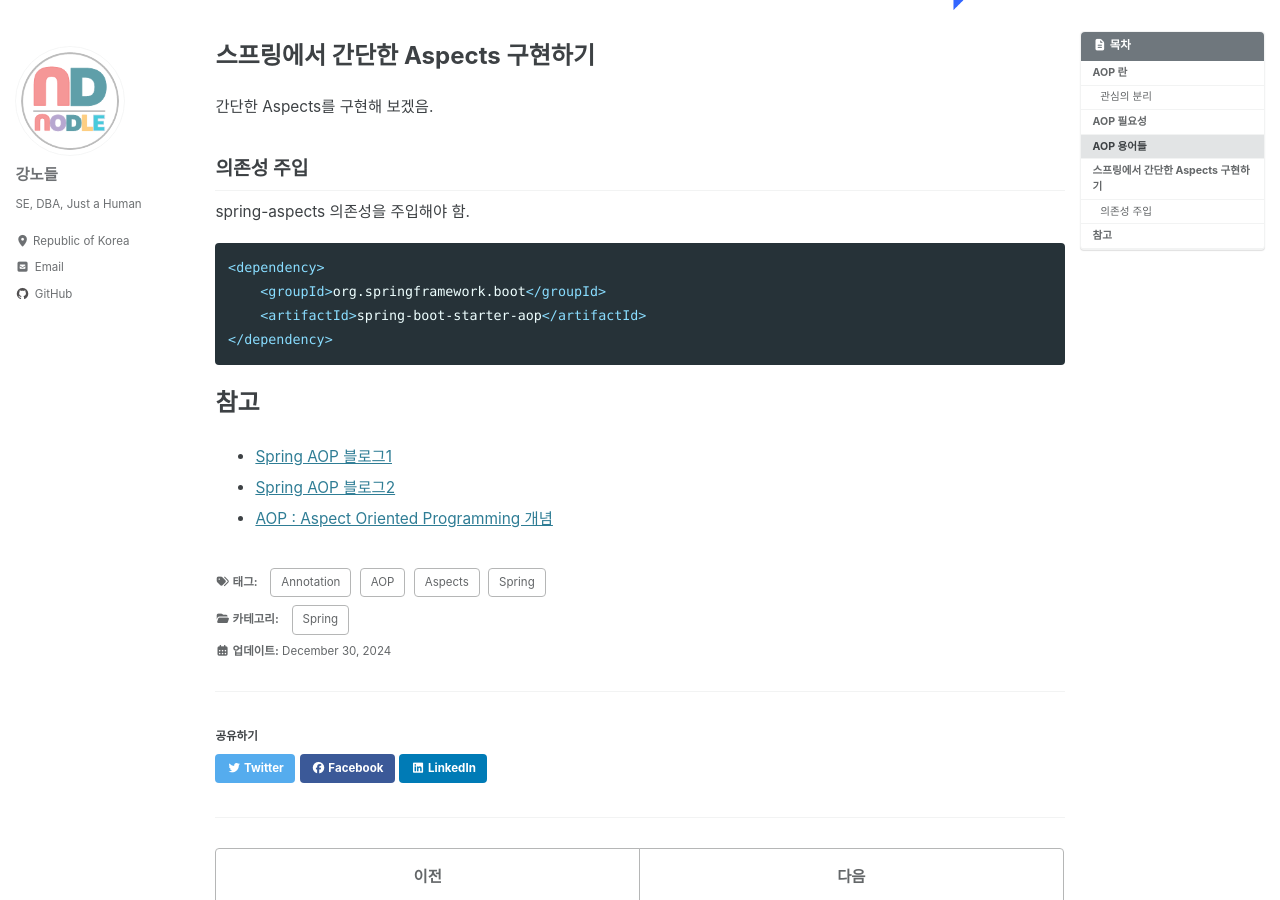
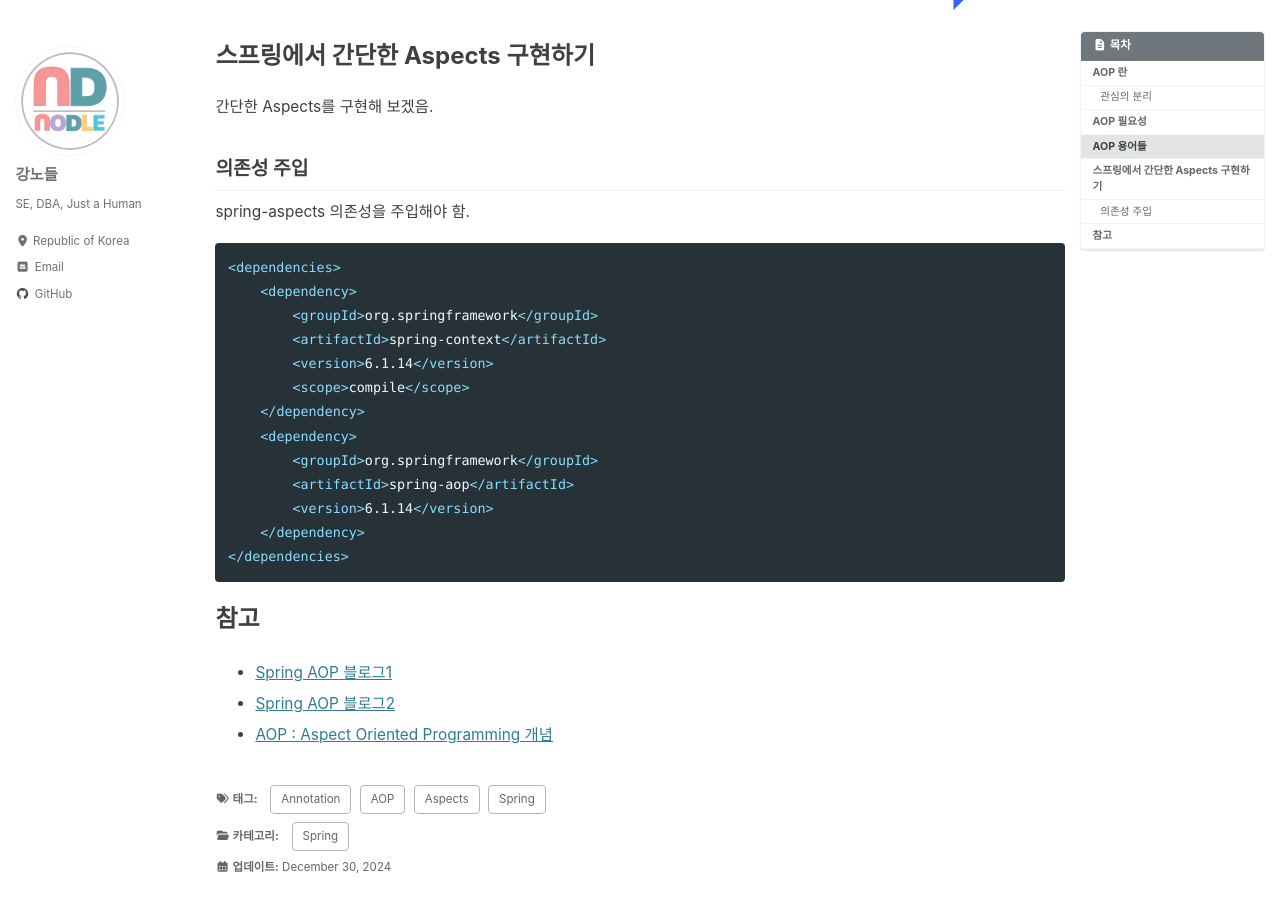
Before and after one commit to NodleKang/nodlekang.github.io, a Jekyll site: the page built from _posts/java/2024-12-30-springstudy-06.md, in a window 1280 px wide and 900 px high, scrolled down 3507 px. Built offline with Jekyll 4.4.1, drawn with Linux system fonts in a browser that asks for light colours; cached includes are drawn as plain includes; some web fonts are replaced.

Commit message:
update post

````diff
--- a/_posts/java/2024-12-30-springstudy-06.md
+++ b/_posts/java/2024-12-30-springstudy-06.md
@@ -103,10 +103,19 @@ Aspect = Advice + PointCut + Introduction(inter-type)
 spring-aspects 의존성을 주입해야 함.
 
 ```xml
-<dependency>
-    <groupId>org.springframework.boot</groupId>
-    <artifactId>spring-boot-starter-aop</artifactId>
-</dependency>
+<dependencies>
+    <dependency>
+        <groupId>org.springframework</groupId>
+        <artifactId>spring-context</artifactId>
+        <version>6.1.14</version>
+        <scope>compile</scope>
+    </dependency>
+    <dependency>
+        <groupId>org.springframework</groupId>
+        <artifactId>spring-aop</artifactId>
+        <version>6.1.14</version>
+    </dependency>
+</dependencies>
 ```
 
 
````
